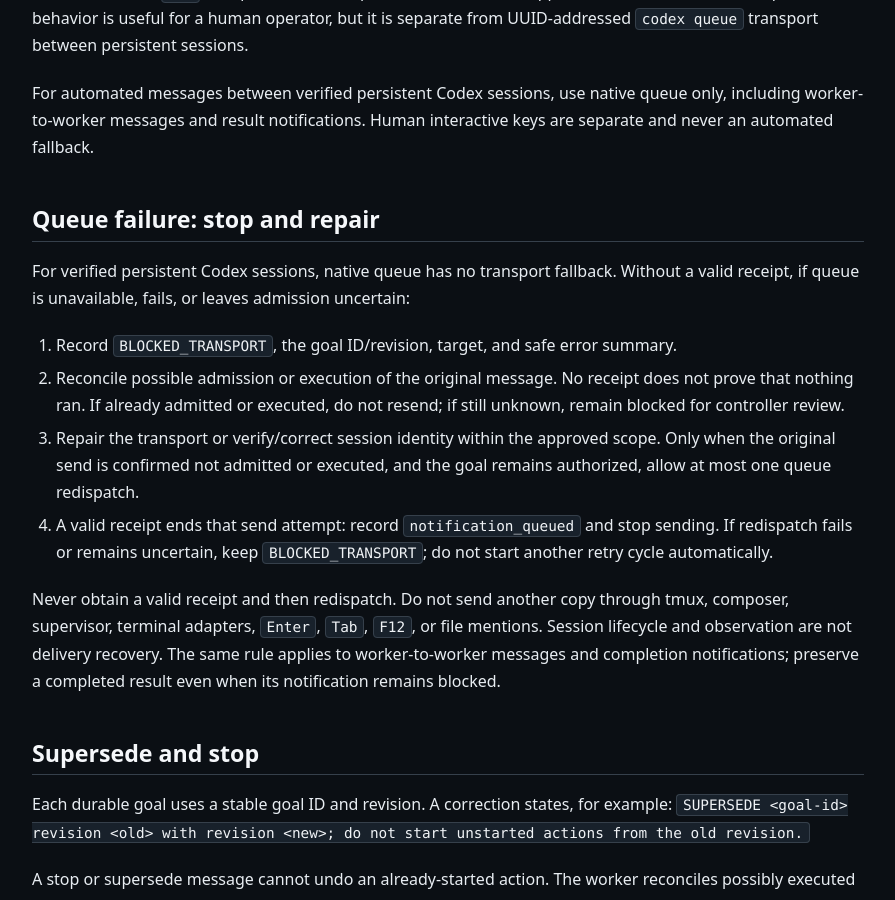
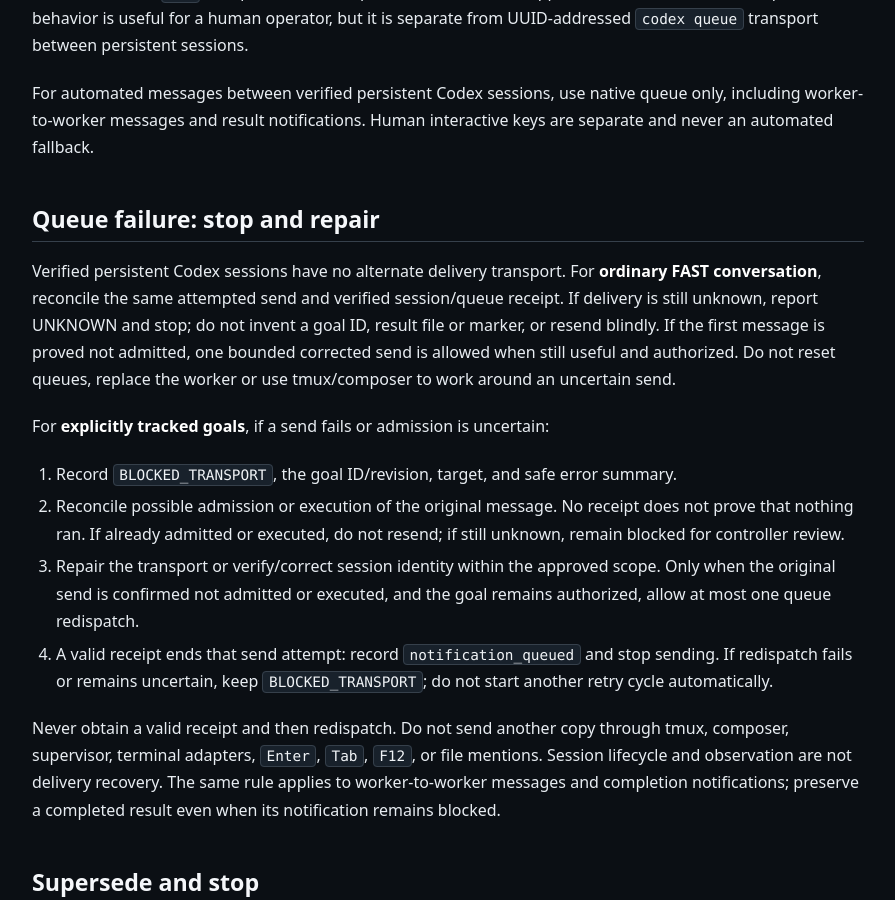
Before and after one commit to amitkarpe/agent-os, a Jekyll site: the page built from kb/playbooks/delegation/codex-native-controller-worker-protocol.md, in a window 1280 px wide and 900 px high, scrolled down 7942 px. Shown: the whole window, without its empty margins (192-1087 px from the left). Built offline with Jekyll 4.4.1, drawn with Linux system fonts in a browser that asks for light colours; some of the changed text lies outside the part shown.

Commit message:
fix: separate FAST chat failure handling from tracked goal lifecycle (#56)

```diff
--- a/kb/playbooks/delegation/codex-native-controller-worker-protocol.md
+++ b/kb/playbooks/delegation/codex-native-controller-worker-protocol.md
@@ -330,8 +330,15 @@ Human interactive keys are separate and never an automated fallback.
 
 ## Queue failure: stop and repair
 
-For verified persistent Codex sessions, native queue has no transport fallback.
-Without a valid receipt, if queue is unavailable, fails, or leaves admission uncertain:
+Verified persistent Codex sessions have no alternate delivery transport.
+For **ordinary FAST conversation**, reconcile the same attempted send and
+verified session/queue receipt. If delivery is still unknown, report UNKNOWN
+and stop; do not invent a goal ID, result file or marker, or resend blindly.
+If the first message is proved not admitted, one bounded corrected send is
+allowed when still useful and authorized. Do not reset queues, replace the
+worker or use tmux/composer to work around an uncertain send.
+
+For **explicitly tracked goals**, if a send fails or admission is uncertain:
 
 1. Record `BLOCKED_TRANSPORT`, the goal ID/revision, target, and safe error summary.
 2. Reconcile possible admission or execution of the original message. No receipt
@@ -395,6 +402,13 @@ and databases need explicit cost/state review and owner approval before deletion
 
 ## Minimum adoption checklist
 
+**FAST ordinary conversation:** verify the existing session and scope; send
+one concise native queue message; read one useful reply when available;
+reconcile an unknown admission without replay. Do not create a tracked goal,
+result, marker, or mandatory `Reply-To` solely to talk.
+
+**Additional tracked-goal requirements** (retain for existing consumers):
+
 - [ ] Persistent sessions have unique recorded UUIDs and names.
 - [ ] The installed CLI exposes `codex queue`, and its current help was
       reviewed.
```
